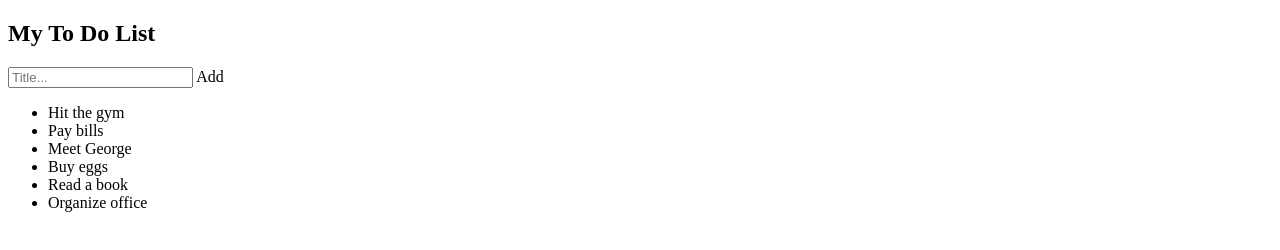
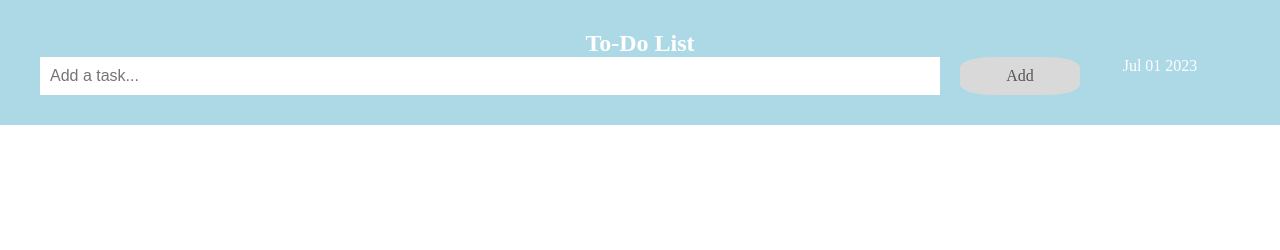
Before and after one commit to ZylaCode/ToDoListGroupThree, a plain HTML site: page index.html in a window 1280 px wide. Drawn offline with Linux system fonts and the light colour scheme.

Commit message:
add tasks

```diff
--- a/index.css
+++ b/index.css
@@ -0,0 +1,60 @@
+* {
+    margin: 0;
+    box-sizing: border-box;
+}
+
+body{
+    display: flex;
+    flex-direction: column;
+    min-height: 100vh;
+}
+
+
+ul{
+    margin: 0;
+    padding: 0;
+}
+
+ul li {
+    cursor: pointer;
+    position: relative;
+    padding: 12px 8px 12px 40px;
+    font-size: 20px;
+}
+
+ul li.checked {
+    /* background: #888; */
+    color: #fff;
+    text-decoration: line-through;
+  }
+
+  .header {
+    background-color: lightblue;
+    padding: 30px 40px;
+    color: white;
+    text-align: center;
+  }
+
+  input {
+    margin: 0;
+    border: none;
+    border-radius: 0;
+    width: 75%;
+    padding: 10px;
+    float: left;
+    font-size: 16px;
+  }
+
+  .addBtn {
+    padding: 10px 10px;
+    margin-left: 20px;
+    width: 10%;
+    background: #d9d9d9;
+    color: #555;
+    float: left;
+    text-align: center;
+    font-size: 16px;
+    cursor: pointer;
+    transition: 0.3s;
+    border-radius: 28%;
+  }
--- a/index.html
+++ b/index.html
@@ -9,19 +9,17 @@
   </head>
   <body>
     <div id="myDIV" class="header">
-      <h2>My To Do List</h2>
-      <input type="text" id="myInput" placeholder="Title..." />
-      <span onclick="newElement()" class="addBtn">Add</span>
+      <h2>To-Do List</h2>
+      <span id = "date"></span>
+      <input type="text" id="myInput" placeholder="Add a task...">
+      <span onclick="addItem()" class="addBtn">Add</span>
     </div>
 
     <ul id="myUL">
-      <li>Hit the gym</li>
-      <li class="checked">Pay bills</li>
-      <li>Meet George</li>
-      <li>Buy eggs</li>
-      <li>Read a book</li>
-      <li>Organize office</li>
+      <li class="checked"></li>
+
     </ul>
+
   </body>
   <script src="index.js"></script>
 
--- a/index.js
+++ b/index.js
@@ -0,0 +1,32 @@
+function displaydate() {
+    let date = new Date()
+    date = date.toString().split(" ")
+    document.querySelector("#date").innerHTML = date[1] + " " + date[2] + " " + date[3]
+}
+
+window.onload = function(){
+    displaydate()
+}
+
+document.querySelector(".add").addEventListener("click", () => {
+    let item = document.querySelector("#myInput")
+    createItem(item)
+})
+
+function addItem() {
+    let li = document.createElement("li");
+    let inputValue = document.getElementById("myInput").value;
+    let text = document.createTextNode(inputValue);
+
+    li.appendChild(text);
+
+
+    if (inputValue === '') {
+        alert('Please add an item on the list!');
+    } else {
+        document.getElementById("myUL").appendChild(li);
+    }
+
+    document.getElementById("myInput").value = "";
+
+    }
```
